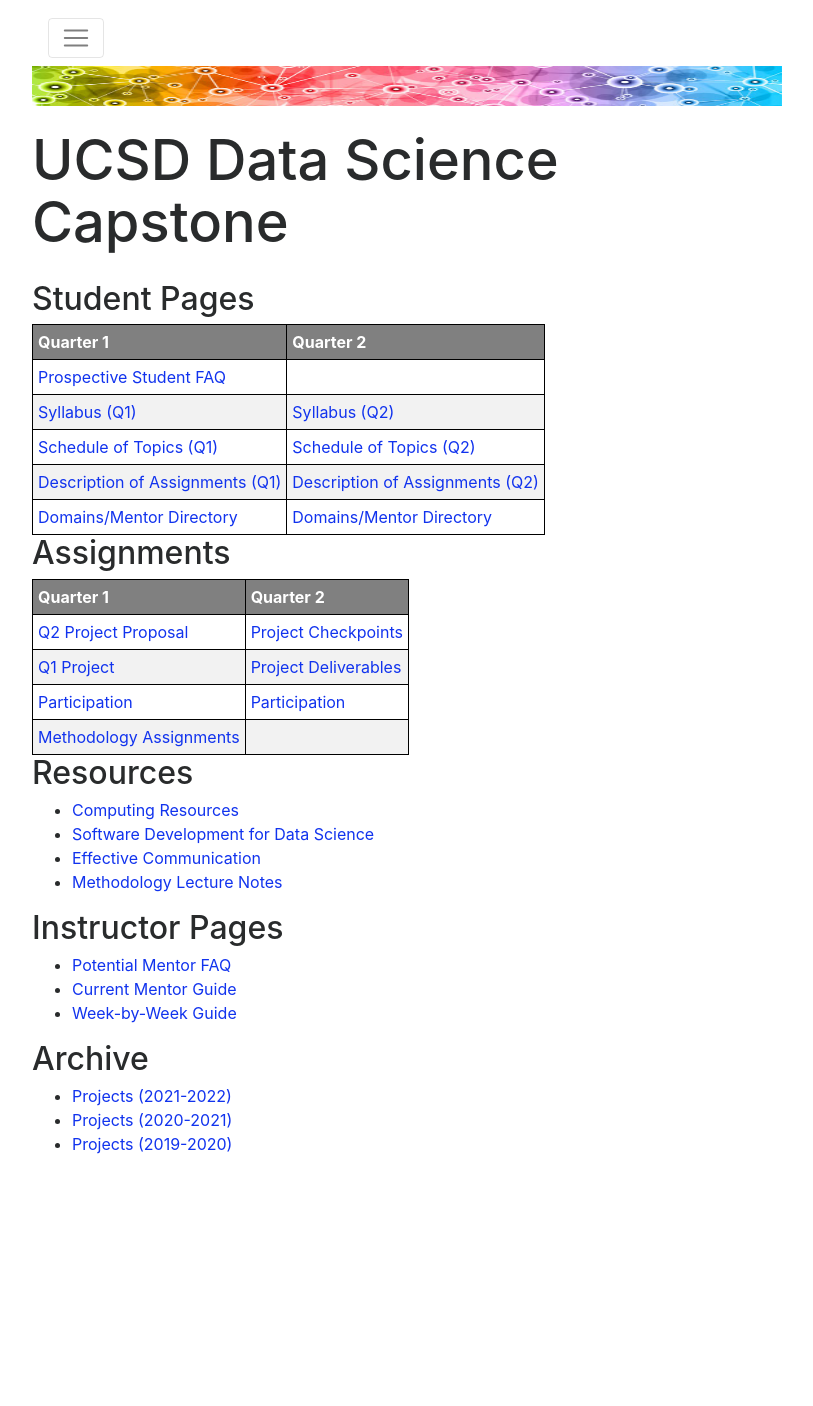
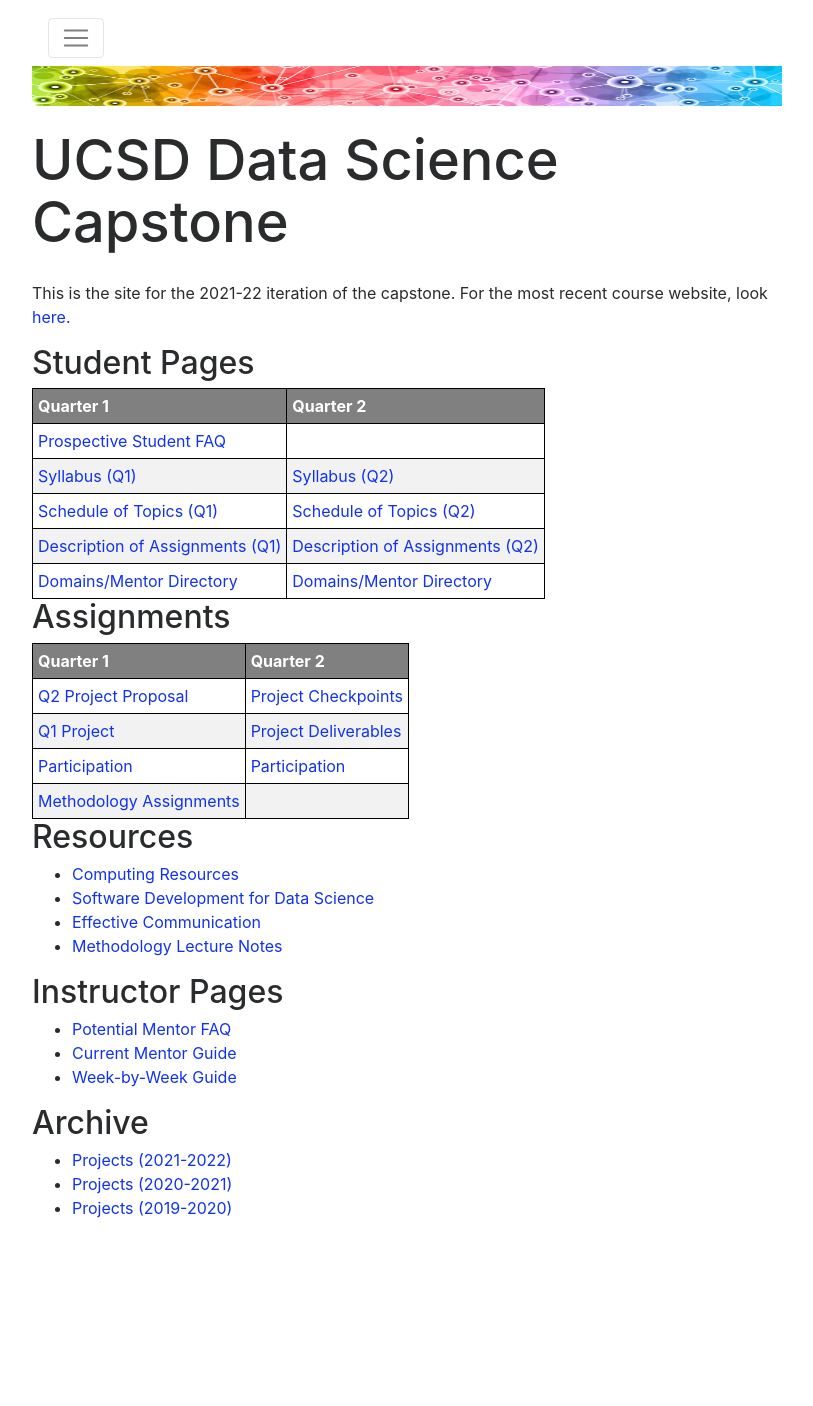
Before and after one commit to surajrampure/experiment, a Jekyll site: the page built from index.md, in a window 1280 px wide. Shown: the whole page, without its empty margins (233-1046 px from the left). Built offline with Jekyll 4.4.1, drawn with Linux system fonts in a browser that asks for light colours; nearby versions of some CDN libraries; before the commit the page ends 1342 px from its top, so only the background shows below that.

Commit message:
url in config

```diff
--- a/_config.yml
+++ b/_config.yml
@@ -1,6 +1,8 @@
 title: "UCSD Data Science Capstone"
 source: .
 destination: _site
+baseurl: '/archive' # the subpath of your site, e.g. /blog
+url: 'https://dsc-capstone.github.io' # the base hostname & protocol for your site, e.g. http://example.com
 defaults:
   - scope:
       path: "resources/lecture-notes"
--- a/index.md
+++ b/index.md
@@ -4,6 +4,8 @@
 doodle: "/assets/images/doodle.png"
 permalink: /
 ---
+
+This is the site for the 2021-22 iteration of the capstone. For the most recent course website, look [here](https://dsc-capstone.github.io).
 
 ## Student Pages
 
```
